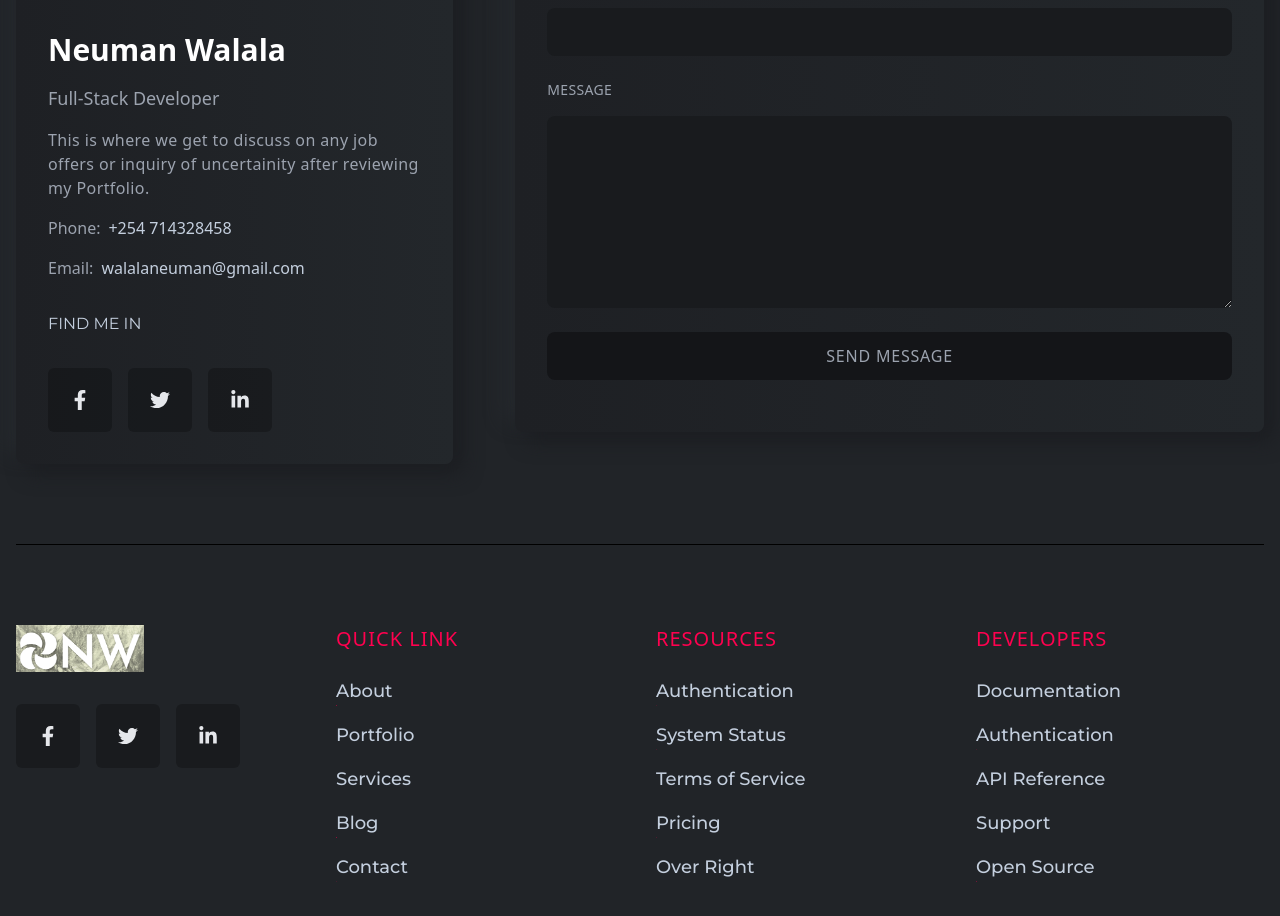
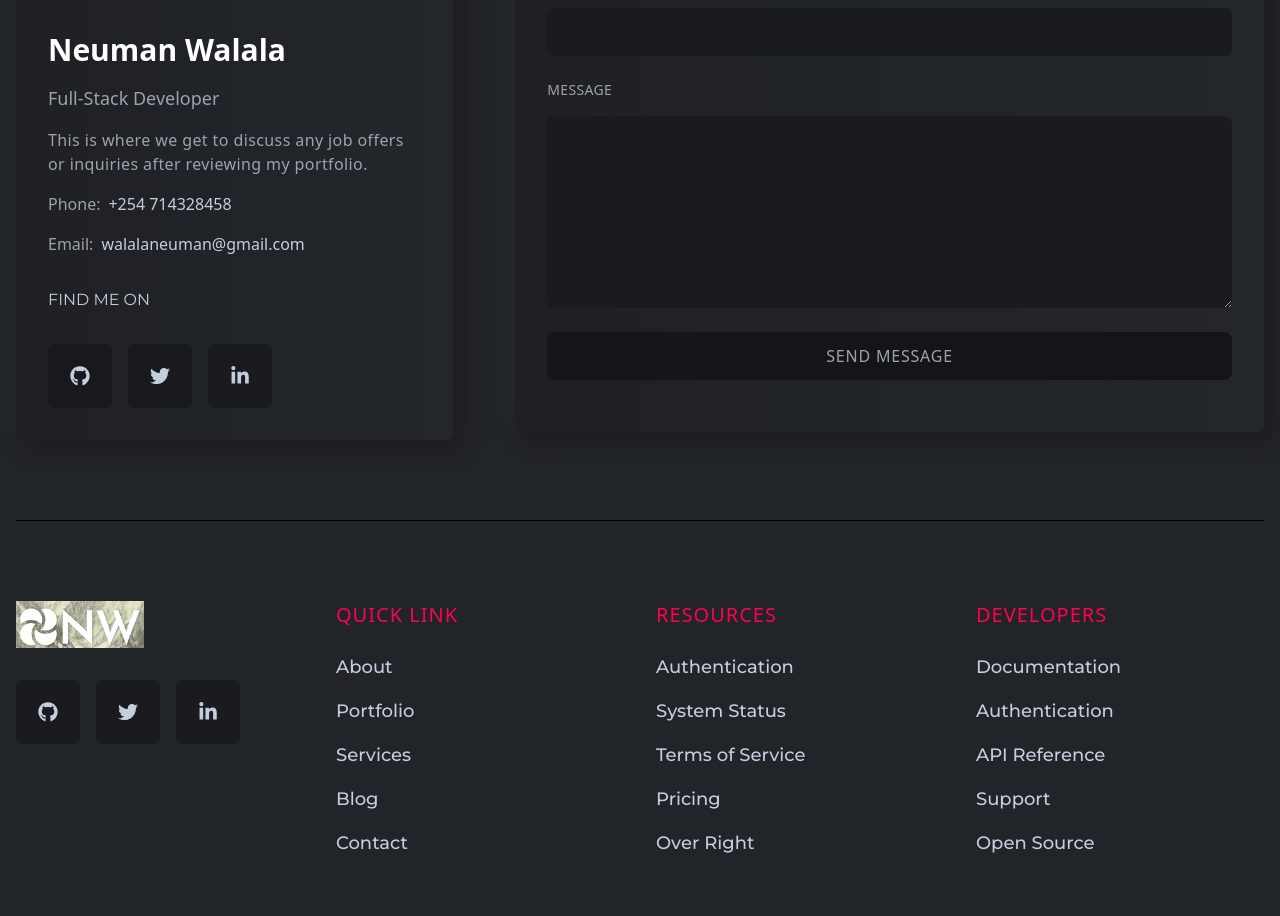
Before and after one commit to Neuman-Nz/MyPortfolio, a React (Create React App) app: page / in a window 1280 px wide. Shown: the part 5460-6376 px from the top of the page. Built offline with nearby package versions, Linux system fonts and the light colour scheme.

Commit message:
added my socials on the icons

```diff
--- a/package.json
+++ b/package.json
@@ -6,6 +6,7 @@
     "@testing-library/jest-dom": "^5.17.0",
     "@testing-library/react": "^13.4.0",
     "@testing-library/user-event": "^13.5.0",
+    "emailjs-com": "^3.2.0",
     "framer-motion": "^11.3.18",
     "react": "^18.3.1",
     "react-dom": "^18.3.1",
--- a/src/assets/index.js
+++ b/src/assets/index.js
@@ -4,9 +4,6 @@ import project1 from "./images/projects/project1.png";
 import project2 from "./images/projects/project2.png";
 import project3 from "./images/projects/project3.png";
 import project4 from "./images/projects/project4.png";
-// import testimonialOne from "./images/testmonial/testimonialOne.png";
-// import testimonialTwo from "./images/testmonial/testimonialTwo.png";
-// import quote from "./images/testmonial/quote.png";
 import contactImg from "./images/contact/contactImg.jpg";
 
 export {
@@ -16,8 +13,5 @@ export {
   project2,
   project3,
   project4,
-//   testimonialOne,
-//   testimonialTwo,
-//   quote,
   contactImg,
 };
--- a/src/components/contact/Contact.js
+++ b/src/components/contact/Contact.js
@@ -1,4 +1,5 @@
-import React,{useState} from 'react'
+import React, { useState } from 'react';
+import emailjs from 'emailjs-com';
 import Title from '../layouts/Title';
 import ContactLeft from './ContactLeft';
 
@@ -11,14 +12,14 @@ const Contact = () => {
   const [errMsg, setErrMsg] = useState("");
   const [successMsg, setSuccessMsg] = useState("");
 
-  // ========== Email Validation start here ==============
+  // Email validation
   const emailValidation = () => {
     return String(email)
-      .toLocaleLowerCase()
+      .toLowerCase()
       .match(/^\w+([-]?\w+)*@\w+([-]?\w+)*(\.\w{2,3})+$/);
   };
-  // ========== Email Validation end here ================
 
+  // Handle send
   const handleSend = (e) => {
     e.preventDefault();
     if (username === "") {
@@ -30,12 +31,28 @@ const Contact = () => {
     } else if (!emailValidation(email)) {
       setErrMsg("Give a valid Email!");
     } else if (subject === "") {
-      setErrMsg("Plese give your Subject!");
+      setErrMsg("Please give your Subject!");
     } else if (message === "") {
       setErrMsg("Message is required!");
     } else {
+      const templateParams = {
+        username,
+        phoneNumber,
+        email,
+        subject,
+        message,
+      };
+
+      emailjs.send(
+        'service_5iv88sc', // Replace with your EmailJS service ID
+        'template_bw71nnt', // Replace with your EmailJS template ID
+        templateParams,
+        'walalaneuman@gmail.com' // Replace with your EmailJS user ID
+      )
+      .then((response) => {
+        console.log('SUCCESS!', response.status, response.text);
         setSuccessMsg(
-        `Thank you dear ${username}, Your Messages has been sent Successfully!`
+          `Thank you dear ${username}, Your message has been sent successfully!`
         );
         setErrMsg("");
         setUsername("");
@@ -43,13 +60,16 @@ const Contact = () => {
         setEmail("");
         setSubject("");
         setMessage("");
+      })
+      .catch((err) => {
+        console.log('FAILED...', err);
+        setErrMsg("Something went wrong, please try again.");
+      });
     }
   };
+
   return (
-    <section
-      id="contact"
-      className="w-full py-20 border-b-[1px] border-b-black"
-    >
+    <section id="contact" className="w-full py-20 border-b-[1px] border-b-black">
       <div className="flex justify-center items-center text-center">
         <Title title="CONTACT" des="Contact With Me" />
       </div>
@@ -76,10 +96,7 @@ const Contact = () => {
                   <input
                     onChange={(e) => setUsername(e.target.value)}
                     value={username}
-                    className={`${
-                      errMsg === "Username is required!" &&
-                      "outline-designColor"
-                    } contactInput`}
+                    className={`${errMsg === "Username is required!" && "outline-designColor"} contactInput`}
                     type="text"
                   />
                 </div>
@@ -90,10 +107,7 @@ const Contact = () => {
                   <input
                     onChange={(e) => setPhoneNumber(e.target.value)}
                     value={phoneNumber}
-                    className={`${
-                      errMsg === "Phone number is required!" &&
-                      "outline-designColor"
-                    } contactInput`}
+                    className={`${errMsg === "Phone number is required!" && "outline-designColor"} contactInput`}
                     type="text"
                   />
                 </div>
@@ -105,10 +119,7 @@ const Contact = () => {
                 <input
                   onChange={(e) => setEmail(e.target.value)}
                   value={email}
-                  className={`${
-                    errMsg === "Please give your Email!" &&
-                    "outline-designColor"
-                  } contactInput`}
+                  className={`${errMsg === "Please give your Email!" && "outline-designColor"} contactInput`}
                   type="email"
                 />
               </div>
@@ -119,10 +130,7 @@ const Contact = () => {
                 <input
                   onChange={(e) => setSubject(e.target.value)}
                   value={subject}
-                  className={`${
-                    errMsg === "Plese give your Subject!" &&
-                    "outline-designColor"
-                  } contactInput`}
+                  className={`${errMsg === "Please give your Subject!" && "outline-designColor"} contactInput`}
                   type="text"
                 />
               </div>
@@ -133,9 +141,7 @@ const Contact = () => {
                 <textarea
                   onChange={(e) => setMessage(e.target.value)}
                   value={message}
-                  className={`${
-                    errMsg === "Message is required!" && "outline-designColor"
-                  } contactTextArea`}
+                  className={`${errMsg === "Message is required!" && "outline-designColor"} contactTextArea`}
                   cols="30"
                   rows="8"
                 ></textarea>
@@ -148,16 +154,6 @@ const Contact = () => {
                   Send Message
                 </button>
               </div>
-              {errMsg && (
-                <p className="py-3 bg-gradient-to-r from-[#1e2024] to-[#23272b] shadow-shadowOne text-center text-orange-500 text-base tracking-wide animate-bounce">
-                  {errMsg}
-                </p>
-              )}
-              {successMsg && (
-                <p className="py-3 bg-gradient-to-r from-[#1e2024] to-[#23272b] shadow-shadowOne text-center text-green-500 text-base tracking-wide animate-bounce">
-                  {successMsg}
-                </p>
-              )}
             </form>
           </div>
         </div>
@@ -166,4 +162,4 @@ const Contact = () => {
   );
 }
 
-export default Contact
+export default Contact;
--- a/src/components/contact/ContactLeft.js
+++ b/src/components/contact/ContactLeft.js
@@ -1,5 +1,5 @@
-import React from 'react'
-import { FaFacebookF, FaTwitter, FaLinkedinIn } from "react-icons/fa";
+import React from 'react';
+import { FaGithub, FaTwitter, FaLinkedinIn } from "react-icons/fa";
 import { contactImg } from "../../assets/index";
 
 const ContactLeft = () => {
@@ -16,8 +16,8 @@ const ContactLeft = () => {
           Full-Stack Developer
         </p>
         <p className="text-base text-gray-400 tracking-wide">
-          This is where we get to discuss on any job offers or
-          inquiry of uncertainity after reviewing my Portfolio.
+          This is where we get to discuss any job offers or
+          inquiries after reviewing my portfolio.
         </p>
         <p className="text-base text-gray-400 flex items-center gap-2">
           Phone: <span className="text-lightText">+254 714328458</span>
@@ -27,21 +27,21 @@ const ContactLeft = () => {
         </p>
       </div>
       <div className="flex flex-col gap-4">
-        <h2 className="text-base uppercase font-titleFont mb-4">Find me in</h2>
+        <h2 className="text-base uppercase font-titleFont mb-4">Find me on</h2>
         <div className="flex gap-4">
-          <span className="bannerIcon">
-            <FaFacebookF />
-          </span>
-          <span className="bannerIcon">
+          <a href="https://github.com/Neuman-Nz" target="_blank" rel="noopener noreferrer" className="bannerIcon">
+            <FaGithub />
+          </a>
+          <a href="https://x.com/Adams1740472" target="_blank" rel="noopener noreferrer" className="bannerIcon">
             <FaTwitter />
-          </span>
-          <span className="bannerIcon">
+          </a>
+          <a href="https://www.linkedin.com/in/neuman-walala-8134a520b/" target="_blank" rel="noopener noreferrer" className="bannerIcon">
             <FaLinkedinIn />
-          </span>
+          </a>
         </div>
       </div>
     </div>
   );
 }
 
-export default ContactLeft
+export default ContactLeft;
--- a/src/components/footer/Footer.js
+++ b/src/components/footer/Footer.js
@@ -1,22 +1,22 @@
-import React from 'react'
-import { FaFacebookF, FaTwitter, FaLinkedinIn } from "react-icons/fa";
-import {logo} from "../../assets/index"
+import React from 'react';
+import { FaGithub, FaTwitter, FaLinkedinIn } from "react-icons/fa";
+import { logo } from "../../assets/index";
 
 const Footer = () => {
   return (
-    <div className="w-full py-20 h-auto border-b-[1px] border-b-black grid grid grid-cols-1 md:grid-cols-2 lgl:grid-cols-4 gap-8">
+    <div className="w-full py-20 h-auto border-b-[1px] border-b-black grid grid-cols-1 md:grid-cols-2 lgl:grid-cols-4 gap-8">
       <div className="w-full h-full flex flex-col gap-8">
         <img className="w-32" src={logo} alt="logo" />
         <div className="flex gap-4">
-          <span className="bannerIcon">
-            <FaFacebookF />
-          </span>
-          <span className="bannerIcon">
+          <a href="https://github.com/Neuman-Nz" target="_blank" rel="noopener noreferrer" className="bannerIcon">
+            <FaGithub />
+          </a>
+          <a href="https://x.com/Adams1740472" target="_blank" rel="noopener noreferrer" className="bannerIcon">
             <FaTwitter />
-          </span>
-          <span className="bannerIcon">
+          </a>
+          <a href="https://www.linkedin.com/in/neuman-walala-8134a520b/" target="_blank" rel="noopener noreferrer" className="bannerIcon">
             <FaLinkedinIn />
-          </span>
+          </a>
         </div>
       </div>
       <div className="w-full h-full">
@@ -134,4 +134,4 @@ const Footer = () => {
   );
 }
 
-export default Footer
+export default Footer;
```
Also changed, not shown: 1 other file (tests, documents, lock files or other folders). Lines whose indentation alone changed are shown as unchanged.
